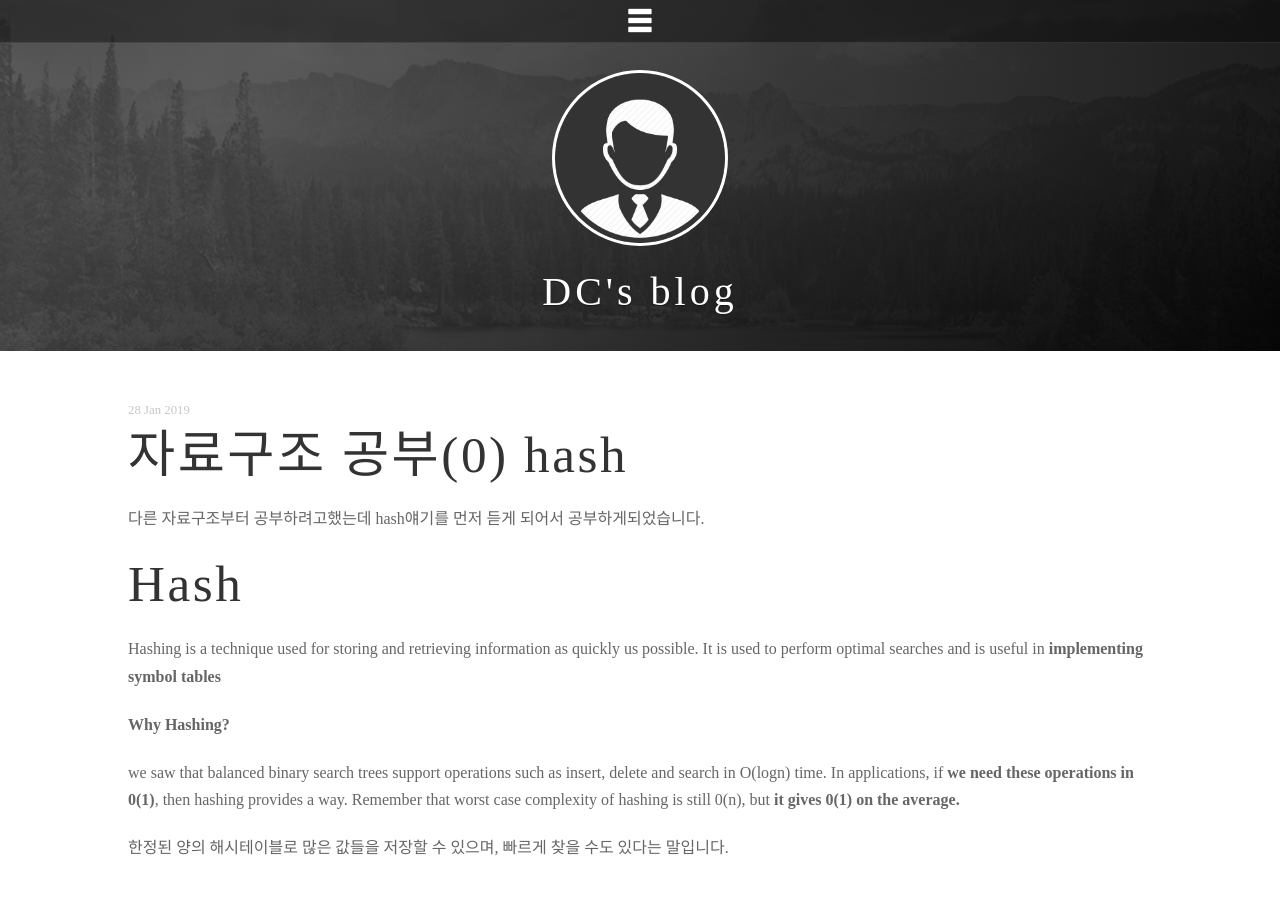
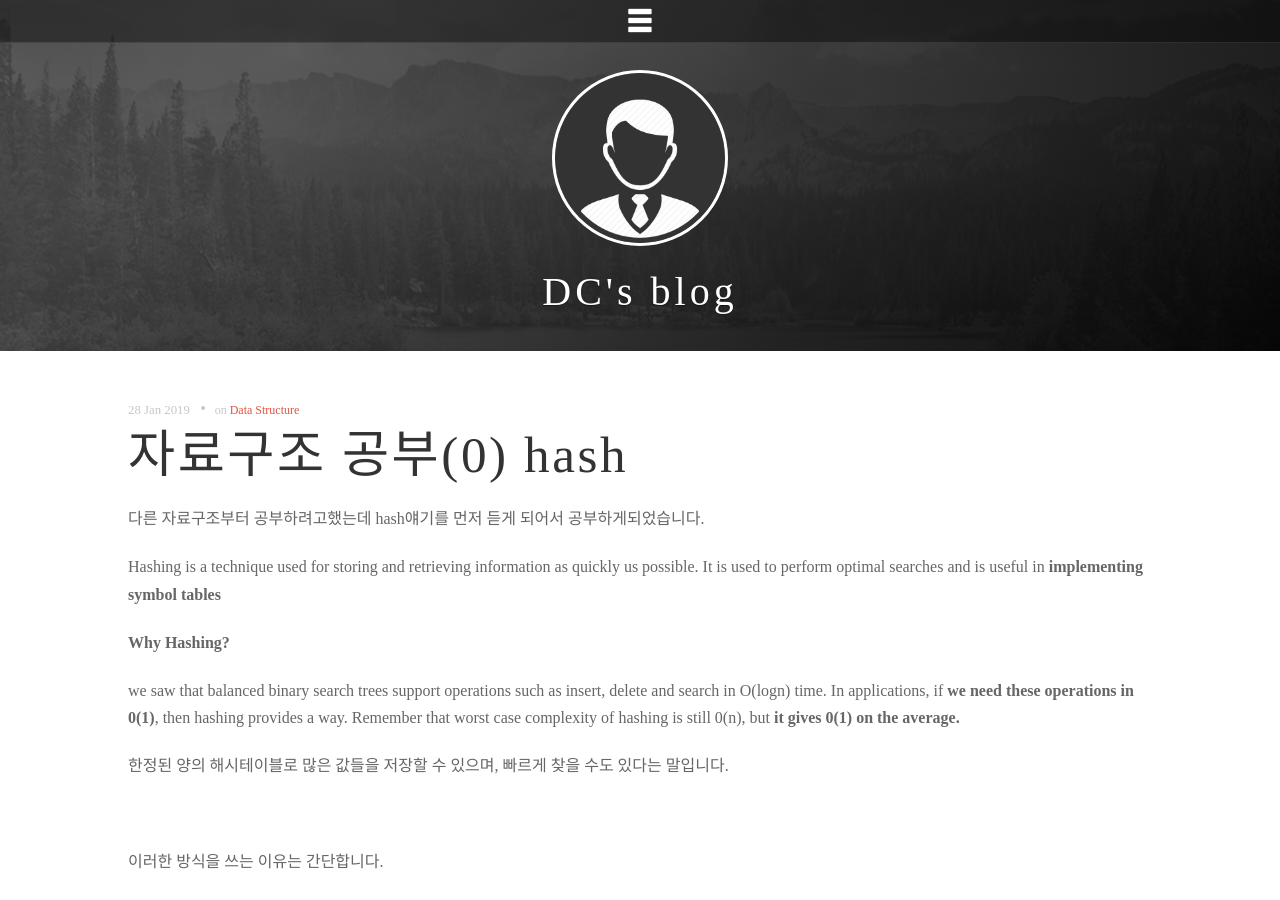
Before and after one commit to DongChanS/DongChanS.github.io, a Jekyll site: the page built from _posts/2019-01-28-21.md, in a window 1280 px wide and 900 px high. Built offline with Jekyll 4.4.1, drawn with Linux system fonts in a browser that asks for light colours; some web fonts are replaced; comment, search, counter and statistics services are not loaded.

Commit message:
Update 2019-01-28-21.md

```diff
--- a/_posts/2019-01-28-21.md
+++ b/_posts/2019-01-28-21.md
@@ -2,10 +2,10 @@
 layout : post
 title : 자료구조 공부(0) hash
 author : Shin Dong Chan
+tags : ['Data Structure']
 ---
+
 다른 자료구조부터 공부하려고했는데 hash얘기를 먼저 듣게 되어서 공부하게되었습니다.
-
-# Hash
 
 Hashing is a technique used for storing and retrieving information as quickly us possible. It is used to perform optimal searches and is useful in **implementing symbol tables**
 
```
